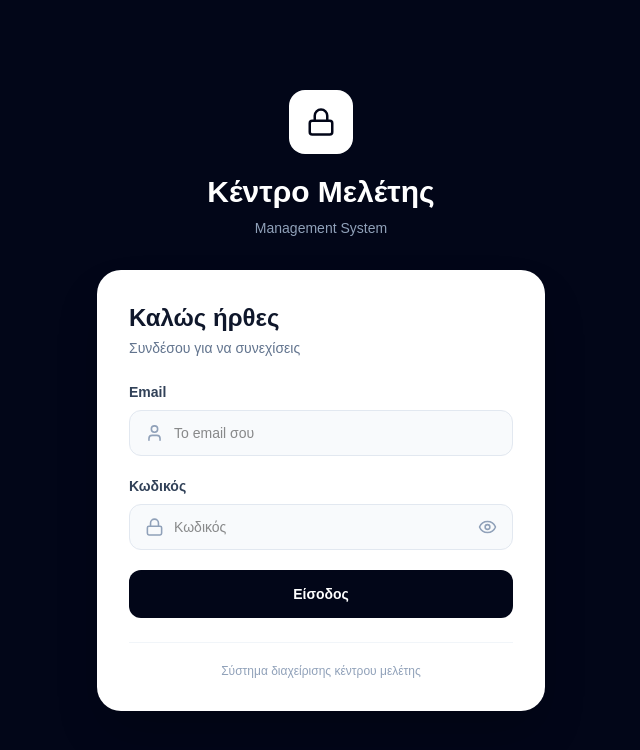
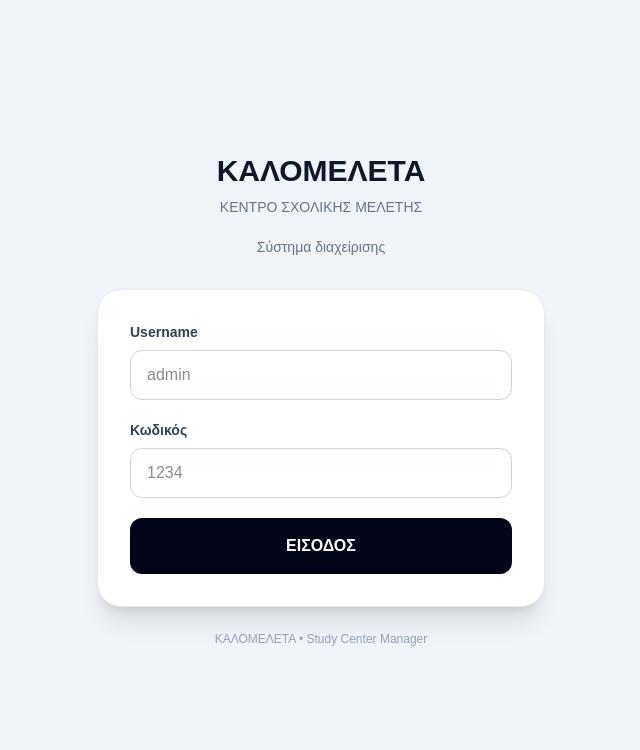
Before and after one commit to LabDimitris-ship-it/study-center-manager, a Next.js app: page /login in a window 1280 px wide. Shown: the top 750 px of the page, without its empty margins (319-959 px from the left). Built offline with nearby package versions, Linux system fonts and the light colour scheme; no server answers.

Commit message:
Update login and dashboard

```diff
--- a/app/layout.tsx
+++ b/app/layout.tsx
@@ -13,17 +13,23 @@ const geistMono = Geist_Mono({
 });
 
 export const metadata: Metadata = {
-  title: "Create Next App",
-  description: "Generated by create next app",
+  title: "Κέντρο Μελέτης",
+  description: "Σύστημα διαχείρισης κέντρου μελέτης",
 };
 
-export default function RootLayout({ children }: LayoutProps<"/">) {
+export default function RootLayout({
+  children,
+}: {
+  children: React.ReactNode;
+}) {
   return (
     <html
-      lang="en"
+      lang="el"
       className={`${geistSans.variable} ${geistMono.variable} h-full antialiased`}
     >
-      <body className="min-h-full flex flex-col">{children}</body>
+      <body className="min-h-full flex flex-col">
+        {children}
+      </body>
     </html>
   );
 }
--- a/app/login/page.tsx
+++ b/app/login/page.tsx
@@ -1,175 +1,109 @@
 "use client";
 
 import { useState } from "react";
-import { Lock, User, Eye, EyeOff } from "lucide-react";
-import { useRouter } from "next/navigation";
-import { supabase } from "@/lib/supabase";
 
 export default function LoginPage() {
-  const router = useRouter();
+  const [username, setUsername] = useState("");
+  const [password, setPassword] = useState("");
+  const [error, setError] = useState("");
 
-  const [email, setEmail] = useState("");
-  const [password, setPassword] = useState("");
-  const [showPassword, setShowPassword] = useState(false);
-  const [error, setError] = useState("");
-  const [loading, setLoading] = useState(false);
-
-  async function handleLogin(e: React.FormEvent) {
+  function handleLogin(e: React.FormEvent<HTMLFormElement>) {
     e.preventDefault();
 
-    setError("");
-    setLoading(true);
-
-    const { error } = await supabase.auth.signInWithPassword({
-      email,
-      password,
-    });
-
-    if (error) {
-      setError("Λάθος email ή κωδικός.");
-      setLoading(false);
+    if (username.trim() === "admin" && password === "1234") {
+      localStorage.setItem("loggedIn", "true");
+      document.cookie = "loggedIn=true; path=/";
+      window.location.assign("/");
       return;
     }
 
-    router.push("/");
-    router.refresh();
+    setError("Λάθος username ή κωδικός.");
   }
 
   return (
-    <main className="flex min-h-screen items-center justify-center bg-slate-950 px-4">
-
+    <main className="min-h-screen bg-slate-100 flex items-center justify-center px-4">
       <div className="w-full max-w-md">
 
-        <div className="mb-8 text-center text-white">
+        <div className="mb-8 text-center">
+          <h1 className="text-3xl font-bold text-slate-900">
+            ΚΑΛΟΜΕΛΕΤΑ
+          </h1>
 
-          <div className="mx-auto mb-5 flex h-16 w-16 items-center justify-center rounded-2xl bg-white">
-            <Lock
-              size={30}
-              className="text-slate-950"
+          <p className="mt-2 text-sm font-medium text-slate-500">
+            ΚΕΝΤΡΟ ΣΧΟΛΙΚΗΣ ΜΕΛΕΤΗΣ
+          </p>
+
+          <p className="mt-5 text-sm text-slate-500">
+            Σύστημα διαχείρισης
+          </p>
+        </div>
+
+        <div className="rounded-3xl border border-slate-200 bg-white p-8 shadow-xl">
+
+          <form onSubmit={handleLogin}>
+
+            <div className="space-y-5">
+
+              <div>
+                <label className="mb-2 block text-sm font-semibold text-slate-700">
+                  Username
+                </label>
+
+                <input
+                  type="text"
+                  value={username}
+                  onChange={(e) => {
+                    setUsername(e.target.value);
+                    setError("");
+                  }}
+                  placeholder="admin"
+                  autoComplete="username"
+                  className="w-full rounded-xl border border-slate-300 px-4 py-3 outline-none focus:border-slate-900"
                 />
               </div>
 
-          <h1 className="text-3xl font-bold">
-            Κέντρο Μελέτης
-          </h1>
-
-          <p className="mt-2 text-sm text-slate-400">
-            Management System
-          </p>
-
-        </div>
-
-        <div className="rounded-3xl bg-white p-8 shadow-2xl">
-
-          <div className="mb-6">
-
-            <h2 className="text-2xl font-bold text-slate-900">
-              Καλώς ήρθες
-            </h2>
-
-            <p className="mt-1 text-sm text-slate-500">
-              Συνδέσου για να συνεχίσεις
-            </p>
-
-          </div>
-
-          <form
-            onSubmit={handleLogin}
-            className="space-y-5"
-          >
-
               <div>
-
-              <label className="mb-2 block text-sm font-semibold text-slate-700">
-                Email
-              </label>
-
-              <div className="relative">
-
-                <User
-                  size={19}
-                  className="absolute left-4 top-1/2 -translate-y-1/2 text-slate-400"
-                />
-
-                <input
-                  type="email"
-                  value={email}
-                  onChange={(e) => setEmail(e.target.value)}
-                  placeholder="Το email σου"
-                  required
-                  className="w-full rounded-xl border border-slate-200 bg-slate-50 py-3 pl-11 pr-4 text-sm outline-none focus:border-slate-500 focus:bg-white"
-                />
-
-              </div>
-
-            </div>
-
-            <div>
-
                 <label className="mb-2 block text-sm font-semibold text-slate-700">
                   Κωδικός
                 </label>
 
-              <div className="relative">
-
-                <Lock
-                  size={19}
-                  className="absolute left-4 top-1/2 -translate-y-1/2 text-slate-400"
+                <input
+                  type="password"
+                  value={password}
+                  onChange={(e) => {
+                    setPassword(e.target.value);
+                    setError("");
+                  }}
+                  placeholder="1234"
+                  autoComplete="current-password"
+                  className="w-full rounded-xl border border-slate-300 px-4 py-3 outline-none focus:border-slate-900"
                 />
-
-                <input
-                  type={showPassword ? "text" : "password"}
-                  value={password}
-                  onChange={(e) => setPassword(e.target.value)}
-                  placeholder="Κωδικός"
-                  required
-                  className="w-full rounded-xl border border-slate-200 bg-slate-50 py-3 pl-11 pr-12 text-sm outline-none focus:border-slate-500 focus:bg-white"
-                />
-
-                <button
-                  type="button"
-                  onClick={() => setShowPassword(!showPassword)}
-                  className="absolute right-4 top-1/2 -translate-y-1/2 text-slate-400"
-                >
-                  {showPassword ? (
-                    <EyeOff size={19} />
-                  ) : (
-                    <Eye size={19} />
-                  )}
-                </button>
-
-              </div>
-
               </div>
 
               {error && (
-              <div className="rounded-xl bg-red-50 px-4 py-3 text-sm font-medium text-red-600">
+                <div className="rounded-xl bg-red-50 p-3 text-center text-sm font-medium text-red-600">
                   {error}
                 </div>
               )}
 
               <button
                 type="submit"
-              disabled={loading}
-              className="w-full rounded-xl bg-slate-950 py-3.5 text-sm font-semibold text-white hover:bg-slate-800 disabled:cursor-not-allowed disabled:opacity-60"
+                className="w-full rounded-xl bg-slate-950 py-4 font-bold text-white hover:bg-slate-800"
               >
-              {loading ? "Σύνδεση..." : "Είσοδος"}
+                ΕΙΣΟΔΟΣ
               </button>
+
+            </div>
 
           </form>
 
-          <div className="mt-6 border-t border-slate-100 pt-5 text-center">
+        </div>
 
-            <p className="text-xs text-slate-400">
-              Σύστημα διαχείρισης κέντρου μελέτης
+        <p className="mt-6 text-center text-xs text-slate-400">
+          ΚΑΛΟΜΕΛΕΤΑ • Study Center Manager
         </p>
 
       </div>
-
-        </div>
-
-      </div>
-
     </main>
   );
 }
--- /dev/null
+++ b/app/update-password/page.tsx
@@ -0,0 +1,132 @@
+"use client";
+
+import { useState } from "react";
+import { useRouter } from "next/navigation";
+import { supabase } from "@/lib/supabase";
+
+export default function UpdatePasswordPage() {
+  const router = useRouter();
+
+  const [password, setPassword] = useState("");
+  const [confirmPassword, setConfirmPassword] = useState("");
+  const [error, setError] = useState("");
+  const [message, setMessage] = useState("");
+  const [loading, setLoading] = useState(false);
+
+  async function handleUpdatePassword(e: React.FormEvent) {
+    e.preventDefault();
+
+    setError("");
+    setMessage("");
+
+    if (password.length < 6) {
+      setError("Ο κωδικός πρέπει να έχει τουλάχιστον 6 χαρακτήρες.");
+      return;
+    }
+
+    if (password !== confirmPassword) {
+      setError("Οι κωδικοί δεν ταιριάζουν.");
+      return;
+    }
+
+    setLoading(true);
+
+    const { error } = await supabase.auth.updateUser({
+      password,
+    });
+
+    setLoading(false);
+
+    if (error) {
+      setError("Δεν ήταν δυνατή η αλλαγή του κωδικού.");
+      return;
+    }
+
+    setMessage("Ο κωδικός σας άλλαξε επιτυχώς.");
+
+    setTimeout(() => {
+      router.push("/login");
+      router.refresh();
+    }, 1500);
+  }
+
+  return (
+    <main className="min-h-screen bg-slate-100 flex items-center justify-center px-4">
+      <div className="w-full max-w-md">
+        <div className="bg-white rounded-3xl shadow-xl p-8">
+          <div className="text-center mb-8">
+            <h1 className="text-3xl font-bold text-slate-900">
+              Νέος κωδικός
+            </h1>
+
+            <p className="text-slate-500 mt-2">
+              Δημιούργησε έναν νέο κωδικό πρόσβασης.
+            </p>
+          </div>
+
+          <form onSubmit={handleUpdatePassword} className="space-y-5">
+            <div>
+              <label className="block text-sm font-medium text-slate-700 mb-2">
+                Νέος κωδικός
+              </label>
+
+              <input
+                type="password"
+                value={password}
+                onChange={(e) => setPassword(e.target.value)}
+                placeholder="Νέος κωδικός"
+                className="w-full rounded-xl border border-slate-300 px-4 py-3 outline-none focus:border-slate-500"
+                required
+              />
+            </div>
+
+            <div>
+              <label className="block text-sm font-medium text-slate-700 mb-2">
+                Επιβεβαίωση κωδικού
+              </label>
+
+              <input
+                type="password"
+                value={confirmPassword}
+                onChange={(e) => setConfirmPassword(e.target.value)}
+                placeholder="Ξανά τον νέο κωδικό"
+                className="w-full rounded-xl border border-slate-300 px-4 py-3 outline-none focus:border-slate-500"
+                required
+              />
+            </div>
+
+            {error && (
+              <div className="rounded-xl bg-red-50 border border-red-200 text-red-700 px-4 py-3 text-sm">
+                {error}
+              </div>
+            )}
+
+            {message && (
+              <div className="rounded-xl bg-green-50 border border-green-200 text-green-700 px-4 py-3 text-sm">
+                {message}
+              </div>
+            )}
+
+            <button
+              type="submit"
+              disabled={loading}
+              className="w-full rounded-xl bg-slate-900 text-white py-3 font-semibold hover:bg-slate-800 disabled:opacity-50 transition"
+            >
+              {loading ? "Αποθήκευση..." : "Αλλαγή κωδικού"}
+            </button>
+          </form>
+
+          <div className="text-center mt-6">
+            <button
+              type="button"
+              onClick={() => router.push("/login")}
+              className="text-sm text-slate-500 hover:text-slate-900"
+            >
+              Επιστροφή στη σύνδεση
+            </button>
+          </div>
+        </div>
+      </div>
+    </main>
+  );
+}
```
Also changed, not shown: app/page.tsx (+21 -30 lines), proxy.ts (deleted, +0 -69 lines). Lines whose indentation alone changed are shown as unchanged.
